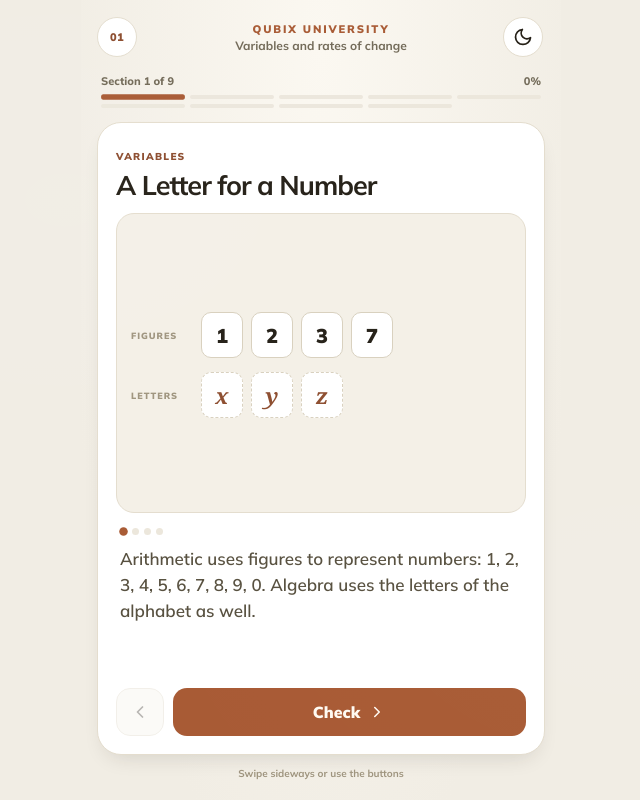
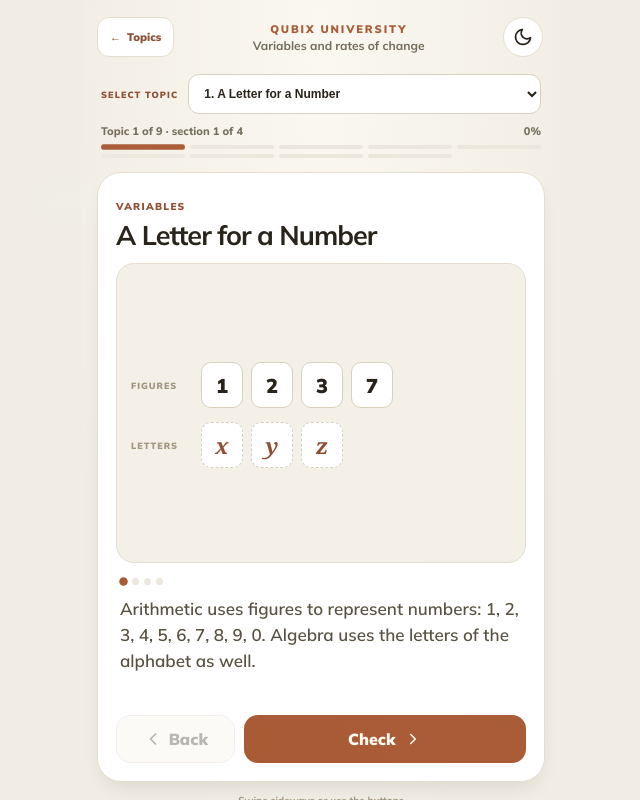
Before and after one commit to alisid0/QUBIX_UNI-, a Svelte app: page / in a window 1280 px wide. Both pictures are taken after a click on the button "Start". Shown: the whole page, without its empty margins (319-959 px from the left). Built offline with nearby package versions, Linux system fonts and the light colour scheme.

Commit message:
Add learner topic navigation

```diff
--- a/src/views/ChangeLab.svelte
+++ b/src/views/ChangeLab.svelte
@@ -172,6 +172,15 @@
     }
   }
 
+  function chooseBoard(event) {
+    const next = Number(event.currentTarget.value);
+    if (!Number.isInteger(next) || next < 0 || next >= boards.length) return;
+    boardIndex = next;
+    floorIndex = 0;
+    exerciseOpen = false;
+    finished = false;
+  }
+
   function chooseOption(option) {
     if (stepCleared) return;
     picked = option.label;
@@ -310,7 +319,7 @@
 
 <div class="qx-shell lab-view" on:pointerdown={handlePointerDown} on:pointerup={handlePointerUp}>
   <header class="lab-header">
-    <button class="course-mark" aria-label="Back to the home page" on:click={() => view.set('home')}>01</button>
+    <button class="topics-button" aria-label="Back to topic selection" on:click={() => view.set('home')}><span aria-hidden="true">←</span> Topics</button>
     <div class="brand-lockup">
       <span class="brand">QUBIX UNIVERSITY</span>
       <span class="lab-name">Variables and rates of change</span>
@@ -336,9 +345,15 @@
       <button class="primary wide" on:click={restart}>Begin again</button>
     </main>
   {:else}
-    <section class="progress-wrap" aria-label={`Section ${boardIndex + 1} of ${boards.length}`}>
+    <section class="progress-wrap" aria-label={`Topic ${boardIndex + 1} of ${boards.length}`}>
+      <label class="topic-selector">
+        <span>SELECT TOPIC</span>
+        <select aria-label="Select a topic" value={boardIndex} on:change={chooseBoard}>
+          {#each boards as topic, index}<option value={index}>{index + 1}. {topic.title}</option>{/each}
+        </select>
+      </label>
       <div class="progress-copy">
-        <span>Section {boardIndex + 1} of {boards.length}</span>
+        <span>Topic {boardIndex + 1} of {boards.length} · section {floorIndex + 1} of {board.floors.length}</span>
         <span>{Math.round(((boardIndex + floorIndex / board.floors.length) / boards.length) * 100)}%</span>
       </div>
       <div class="segments">
@@ -656,7 +671,8 @@
 
         <div class="board-actions">
           <button class="secondary" on:click={retreat} disabled={boardIndex === 0 && floorIndex === 0 && !exerciseOpen} aria-label="Previous step">
-            <svg viewBox="0 0 24 24"><path d="M15 18l-6-6 6-6"/></svg>
+            <svg viewBox="0 0 24 24" aria-hidden="true"><path d="M15 18l-6-6 6-6"/></svg>
+            <span>Back</span>
           </button>
           <button class="primary" on:click={advance} disabled={exerciseOpen && !stepCleared}>
             {#if exerciseOpen}
@@ -668,7 +684,7 @@
             {:else if boardIndex === boards.length - 1}
               Finish
             {:else}
-              Next section
+              Next topic
             {/if}
             <svg viewBox="0 0 24 24"><path d="M9 18l6-6-6-6"/></svg>
           </button>
@@ -686,14 +702,17 @@
   }
   button, input { font: inherit; }
   button { -webkit-tap-highlight-color: transparent; }
-  .lab-header { display: grid; grid-template-columns: 42px 1fr 42px; align-items: center; min-height: 46px; }
+  .lab-header { display: grid; grid-template-columns: auto 1fr 42px; gap: 10px; align-items: center; min-height: 46px; }
   .brand-lockup { display: flex; flex-direction: column; align-items: center; gap: 2px; }
   .brand { color: var(--qx-accent); font-size: 11px; font-weight: 900; letter-spacing: .17em; }
   .lab-name { color: var(--qx-text-dim); font-size: 12px; font-weight: 700; }
-  .course-mark { width: 40px; height: 40px; border-radius: 50%; border: 1px solid var(--qx-border); background: var(--qx-surface); color: var(--qx-accent-text); display: grid; place-items: center; font-size: 11px; font-weight: 900; letter-spacing: .04em; }
+  .topics-button { min-height: 40px; padding: 0 12px; border-radius: 12px; border: 1px solid var(--qx-border); background: var(--qx-surface); color: var(--qx-accent-text); display: flex; align-items: center; gap: 6px; font-size: 11px; font-weight: 900; cursor: pointer; }
   .icon-btn { width: 40px; height: 40px; border-radius: 50%; border: 1px solid var(--qx-border); background: var(--qx-surface); color: var(--qx-text); display: grid; place-items: center; cursor: pointer; }
   .icon-btn svg, .board-actions svg { width: 20px; height: 20px; fill: none; stroke: currentColor; stroke-width: 2.1; stroke-linecap: round; stroke-linejoin: round; }
   .progress-wrap { padding: 2px 4px; }
+  .topic-selector { display: grid; grid-template-columns: auto minmax(0, 1fr); align-items: center; gap: 10px; margin-bottom: 10px; }
+  .topic-selector span { color: var(--qx-accent-text); font-size: 9px; letter-spacing: .12em; font-weight: 900; }
+  .topic-selector select { width: 100%; min-height: 40px; border: 1px solid var(--qx-border-2); border-radius: 11px; background: var(--qx-surface); color: var(--qx-text); padding: 0 34px 0 11px; font-size: 12px; font-weight: 800; cursor: pointer; }
   .progress-copy { display: flex; justify-content: space-between; color: var(--qx-text-dim); font-size: 11px; font-weight: 800; margin-bottom: 7px; }
   .segments { display: grid; grid-template-columns: repeat(5, 1fr); gap: 5px; }
   .segments span { height: 4px; border-radius: 9px; background: var(--qx-surface-3); transition: background .2s, transform .2s; }
@@ -809,11 +828,11 @@
   .floor-dots span.active { background: var(--qx-accent); transform: scale(1.22); }
   .floor-copy p { color: var(--qx-text-2); font-size: 17px; line-height: 1.53; font-weight: 550; }
   .floor-copy p.recessed { font-size: 14px; line-height: 1.5; color: var(--qx-text-dim); padding-bottom: 3px; border-bottom: 1px solid var(--qx-border); margin-bottom: 3px; }
-  .board-actions { margin-top: auto; display: grid; grid-template-columns: 48px 1fr; gap: 9px; }
+  .board-actions { margin-top: auto; display: grid; grid-template-columns: minmax(104px, .42fr) 1fr; gap: 9px; }
   .primary, .secondary { border: 0; cursor: pointer; font-weight: 900; }
   .primary { min-height: 48px; border-radius: 14px; background: var(--qx-accent); color: #fffaf2; display: flex; align-items: center; justify-content: center; gap: 8px; padding: 0 18px; }
   .primary svg { width: 18px; }
-  .secondary { border-radius: 14px; border: 1px solid var(--qx-border-2); background: var(--qx-surface-2); color: var(--qx-text); display: grid; place-items: center; }
+  .secondary { min-height: 48px; border-radius: 14px; border: 1px solid var(--qx-border-2); background: var(--qx-surface-2); color: var(--qx-text); display: flex; align-items: center; justify-content: center; gap: 6px; }
   .secondary:disabled { opacity: .32; cursor: default; }
   .wide { width: 100%; }
   .swipe-note { text-align: center; color: var(--qx-text-faint); font-size: 10px; font-weight: 700; padding-bottom: 2px; }
--- a/src/views/Home.svelte
+++ b/src/views/Home.svelte
@@ -16,6 +16,11 @@
 
   function startOver() {
     progress.reset();
+    view.set('lesson');
+  }
+
+  function openBoard(index) {
+    progress.setPosition(index, 0);
     view.set('lesson');
   }
 </script>
@@ -64,9 +69,13 @@
       {/if}
     </section>
 
-    <section class="board-list" aria-label="Boards">
+    <div class="board-list-head">
+      <span>CHOOSE A TOPIC</span>
+      <small>Open any topic directly</small>
+    </div>
+    <section class="board-list" aria-label="Choose a topic">
       {#each $summary.perBoard as b, i}
-        <div class="board-row" class:current={i === $summary.boardIndex} class:done={b.complete}>
+        <button class="board-row" class:current={i === $summary.boardIndex} class:done={b.complete} on:click={() => openBoard(i)} aria-label={`Open topic ${i + 1}: ${b.title}`}>
           <span class="num">{String(i + 1).padStart(2, '0')}</span>
           <span class="names">
             <b>{b.title}</b>
@@ -77,7 +86,8 @@
               <i class:on={f < b.done}></i>
             {/each}
           </span>
-        </div>
+          <span class="open-arrow" aria-hidden="true">→</span>
+        </button>
       {/each}
     </section>
 
@@ -112,7 +122,11 @@
   .quiet { border: 0; background: none; color: var(--qx-text-faint); font-size: 12px; font-weight: 700; cursor: pointer; padding: 4px; }
 
   .board-list { display: flex; flex-direction: column; gap: 7px; }
-  .board-row { display: flex; align-items: center; gap: 12px; border: 1px solid var(--qx-border); border-radius: 13px; padding: 11px 13px; background: var(--qx-surface); }
+  .board-list-head { display: flex; align-items: baseline; justify-content: space-between; gap: 12px; margin-bottom: -12px; }
+  .board-list-head span { color: var(--qx-accent-text); font-size: 10px; letter-spacing: .14em; font-weight: 900; }
+  .board-list-head small { color: var(--qx-text-faint); font-size: 10px; }
+  .board-row { width: 100%; display: flex; align-items: center; gap: 12px; border: 1px solid var(--qx-border); border-radius: 13px; padding: 11px 13px; background: var(--qx-surface); color: var(--qx-text); text-align: left; cursor: pointer; font: inherit; }
+  .board-row:hover, .board-row:focus-visible { border-color: var(--qx-accent); background: var(--qx-accent-soft); outline: none; }
   .board-row.current { border-color: var(--qx-accent); background: var(--qx-accent-soft); }
   .board-row.done .num { color: var(--qx-green-text); }
   .num { font-size: 11px; font-weight: 900; letter-spacing: .06em; color: var(--qx-text-faint); }
@@ -122,6 +136,7 @@
   .dots { display: flex; gap: 4px; }
   .dots i { width: 6px; height: 6px; border-radius: 50%; background: var(--qx-surface-3); display: block; }
   .dots i.on { background: var(--qx-green); }
+  .open-arrow { color: var(--qx-accent-text); font-size: 18px; font-weight: 900; }
 
   .draft-note { color: var(--qx-text-faint); font-size: 11.5px; line-height: 1.55; border-top: 1px solid var(--qx-border); padding-top: 14px; }
 </style>
```
